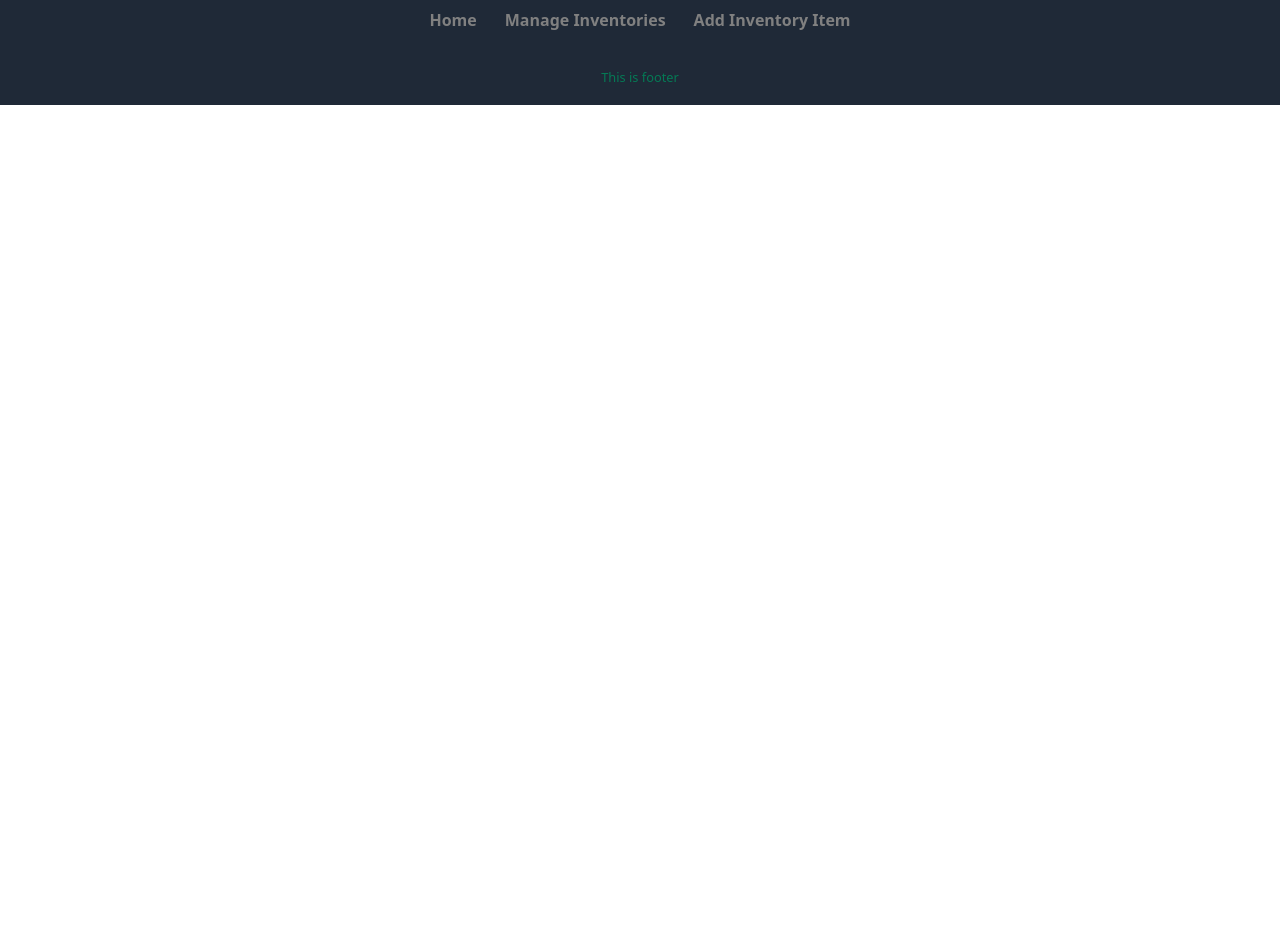
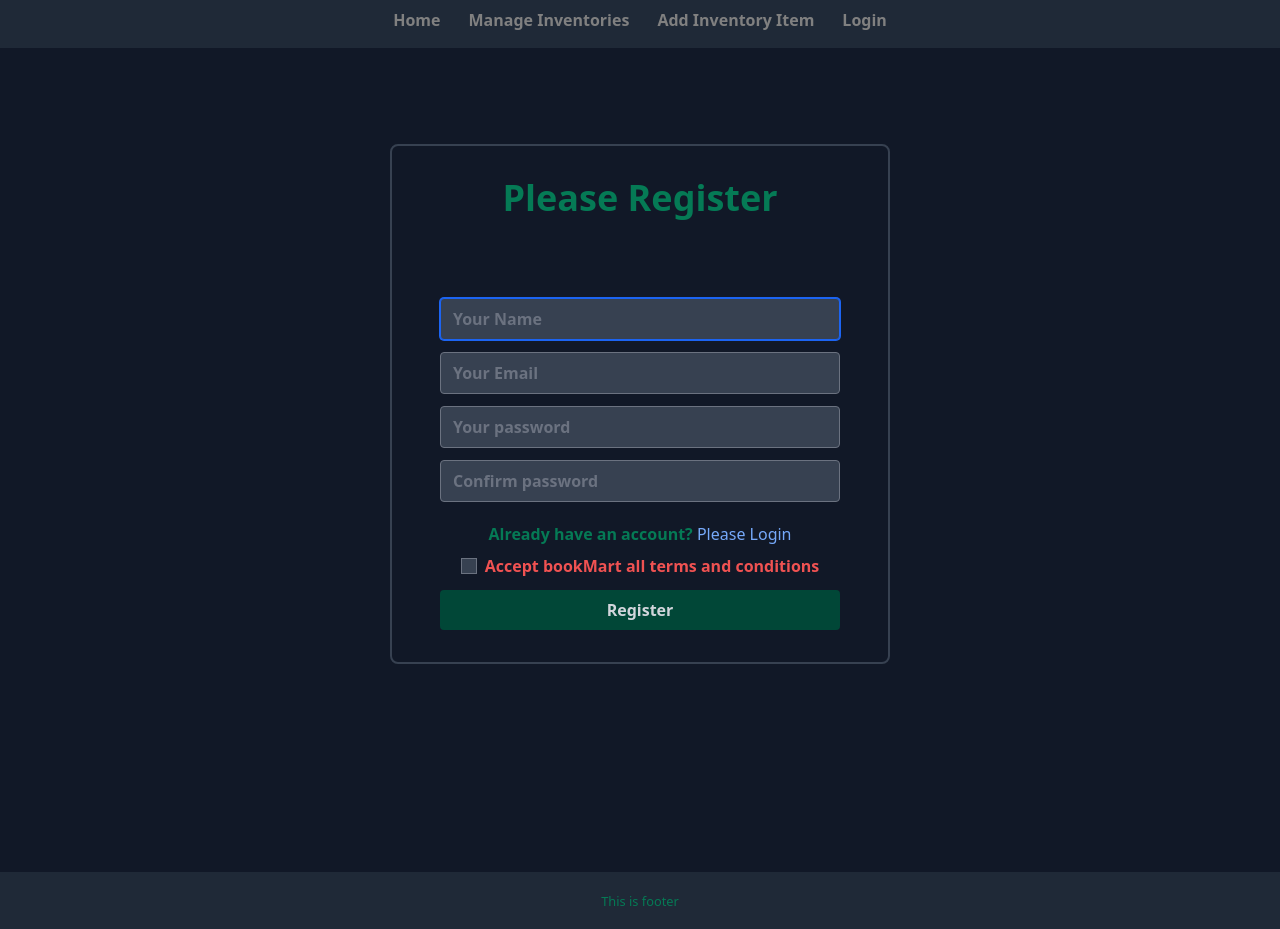
Before and after one commit to Omaralabdullah051/book-mart, a React (Create React App) app: page /register in a window 1280 px wide. Before the commit the page ends 800 px from the top, so only its background shows below. Built offline with nearby package versions, Linux system fonts and the light colour scheme.

Commit message:
login & register page added with a view template

```diff
--- a/src/App.js
+++ b/src/App.js
@@ -7,6 +7,8 @@ import { ToastContainer } from 'react-toastify';
 import 'react-toastify/dist/ReactToastify.css';
 import ItemDetails from "./Pages/ItemDetails/ItemDetails";
 import Footer from "./Pages/Shared/Footer/Footer";
+import Login from "./Pages/Authentication/Login/Login";
+import Register from "./Pages/Authentication/Register/Register";
 
 
 function App() {
@@ -19,6 +21,8 @@ function App() {
         <Route path="/manageInventories" element={<ManageInventories />} />
         <Route path="/addinventoryitem" element={<AddInventoryItem />} />
         <Route path="/itemDetails/:id" element={<ItemDetails />} />
+        <Route path="/login" element={<Login />} />
+        <Route path="/register" element={<Register />} />
       </Routes>
       <Footer />
       <ToastContainer />
--- a/src/Pages/AddInventoryItem/AddInventoryItem.js
+++ b/src/Pages/AddInventoryItem/AddInventoryItem.js
@@ -55,7 +55,7 @@ const AddInventoryItem = () => {
                 <input className='w-[400px] mx-auto mb-3 bg-gray-700 text-green-400 font-bold rounded' type="text" name="supplierName" id="supplierName" placeholder='Supplier Name' autoComplete='off' required />
                 <label htmlFor="discription" className='text-green-600 pl-12 font-bold'>Discription</label>
                 <textarea className='w-[400px] h-[150px] mx-auto mb-3 bg-gray-700 text-green-400 font-bold text-justify rounded' type="text" name="discription" id="discription" placeholder='Add a short discription' autoComplete='off' required />
-                <input className='w-[400px] mx-auto mb-12 bg-green-600 text-gray-300 py-2 rounded font-bold' type="submit" value="Add Item" />
+                <input className='w-[400px] mx-auto mb-8 px-8 py-2 bg-green-600 text-gray-300 rounded font-bold hover:bg-green-400 hover:text-black mt-3' type="submit" value="Add Item" />
             </form>
         </div>
     );
--- /dev/null
+++ b/src/Pages/Authentication/Login/Login.js
@@ -0,0 +1,26 @@
+import React, { useEffect, useRef } from 'react';
+import { Link } from 'react-router-dom';
+
+const Login = () => {
+    const emailRef = useRef('');
+    useEffect(() => {
+        emailRef.current.focus();
+    }, [])
+
+    return (
+        <div className='text-green-600 font-bold mb-52'>
+            <div className='w-[500px] mx-auto'>
+                <form className='flex flex-col border-2 border-gray-700 mx-auto mt-24 rounded-lg'>
+                    <h3 className='text-center mt-8 font-bold text-green-600'>Please login</h3>
+                    <input ref={emailRef} className='w-[400px] mx-auto mb-3 bg-gray-700 text-green-400 font-bold rounded mt-20' type="email" name="email" id="email" placeholder='Your Email' autoComplete='off' required />
+                    <input className='w-[400px] mx-auto mb-3 bg-gray-700 text-green-400 font-bold rounded' type="password" name="password" id="password" placeholder='Your password' autoComplete='off' required />
+                    <p className='text-center'>Forget password? <button className='text-blue-400'>Reset password</button></p>
+                    <p className='text-center mt-2'>Don't have an account? <Link className='text-blue-400 font-medium' to="/register">Please Register</Link></p>
+                    <input className='w-[400px] mx-auto mb-8 px-8 py-2 bg-green-600 text-gray-300 rounded font-bold hover:bg-green-400 hover:text-black mt-3' type="submit" value="Login" />
+                </form>
+            </div>
+        </div>
+    );
+};
+
+export default Login;
--- /dev/null
+++ b/src/Pages/Authentication/Register/Register.js
@@ -0,0 +1,32 @@
+import React, { useEffect, useRef, useState } from 'react';
+import { Link } from 'react-router-dom';
+
+const Register = () => {
+    const nameRef = useRef('');
+    useEffect(() => {
+        nameRef.current.focus();
+    }, []);
+    const [agree, setAgree] = useState(false);
+
+    return (
+        <div className='text-green-600 font-bold mb-52'>
+            <div className='w-[500px] mx-auto'>
+                <form className='flex flex-col border-2 border-gray-700 mx-auto mt-24 rounded-lg'>
+                    <h3 className='text-center mt-8 font-bold text-green-600'>Please Register</h3>
+                    <input ref={nameRef} className='w-[400px] mx-auto mb-3 bg-gray-700 text-green-400 font-bold rounded mt-20' type="text" name="name" id="name" placeholder='Your Name' autoComplete='off' required />
+                    <input className='w-[400px] mx-auto mb-3 bg-gray-700 text-green-400 font-bold rounded' type="email" name="email" id="email" placeholder='Your Email' autoComplete='off' required />
+                    <input className='w-[400px] mx-auto mb-3 bg-gray-700 text-green-400 font-bold rounded' type="password" name="password" id="password" placeholder='Your password' autoComplete='off' required />
+                    <input className='w-[400px] mx-auto mb-3 bg-gray-700 text-green-400 font-bold rounded' type="password" name="confirmPassword" id="confirmPassword" placeholder='Confirm password' autoComplete='off' required />
+                    <p className='text-center mt-2'>Already have an account? <Link className='text-blue-400 font-medium' to="/login">Please Login</Link></p>
+                    <div className='flex justify-center items-center mt-2'>
+                        <input onClick={() => setAgree(!agree)} type="checkbox" name="checkbox" id="terms" className='bg-gray-700 mr-2' />
+                        <label className={`${agree ? 'text-green-600' : 'text-red-500'}`} htmlFor="terms">Accept bookMart all terms and conditions</label>
+                    </div>
+                    <input disabled={!agree} title={!agree ? 'Accept bookMart all terms and conditions' : ''} className={`w-[400px] mx-auto mb-8 px-8 py-2 rounded font-bold mt-3 ${agree ? 'bg-green-600 text-gray-300 hover:bg-green-400 hover:text-black' : 'bg-green-900 text-gray-300'} `} type="submit" value="Register" />
+                </form>
+            </div>
+        </div>
+    );
+};
+
+export default Register;
--- /dev/null
+++ b/src/Pages/Authentication/SocialLogin/SocialLogin.js
@@ -0,0 +1,11 @@
+import React from 'react';
+
+const SocialLogin = () => {
+    return (
+        <div>
+            <h2>This is social login</h2>
+        </div>
+    );
+};
+
+export default SocialLogin;
--- a/src/Pages/Home/Banner/Banner.js
+++ b/src/Pages/Home/Banner/Banner.js
@@ -8,7 +8,7 @@ const Banner = () => {
                 <h3><i>An Easy Way To</i></h3>
                 <h2><i>Stock your books</i></h2>
                 <p className='mt-8 text-justify'>It is the best place to manage and stock your books.You can also find detailed and accurate information about the financial condition and performance in the last few years. It also allows you to know how much executives get paid and their lasts statements on conference calls. It also enables you to view financial statements that go back to five time periods. Their proprietary Morningstar premium feature offers top-notch investment monitoring tools, a library of premium-only stock screeners, premium only ratings, and valuations.</p>
-                <button className='px-8 py-2 bg-green-600 text-gray-300 rounded font-bold mt-2'>Info</button>
+                <button className='px-8 py-2 bg-green-600 text-gray-300 rounded font-bold mt-2  hover:bg-green-400 hover:text-black'>Info</button>
             </div>
             <div>
                 <img src={coverImage} alt="" />
--- a/src/Pages/Shared/Header/Header.js
+++ b/src/Pages/Shared/Header/Header.js
@@ -8,6 +8,7 @@ const Header = () => {
                 <CustomLink to="/">Home</CustomLink>
                 <CustomLink to="/manageinventories">Manage Inventories</CustomLink>
                 <CustomLink to="/addinventoryitem">Add Inventory Item</CustomLink>
+                <CustomLink to="/login">Login</CustomLink>
             </nav>
         </div>
     );
```
Also changed, not shown: src/Pages/ItemDetails/ItemDetails.js (+11 -4 lines).
